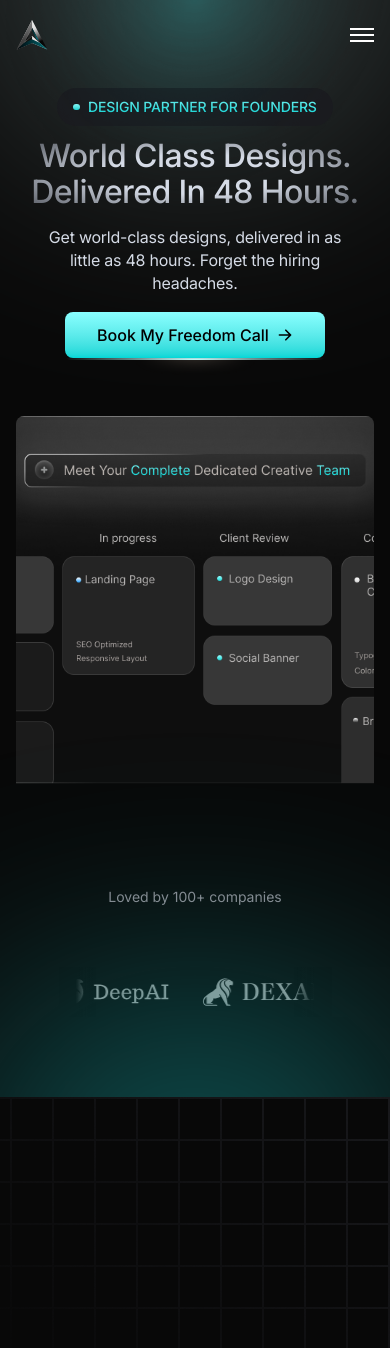
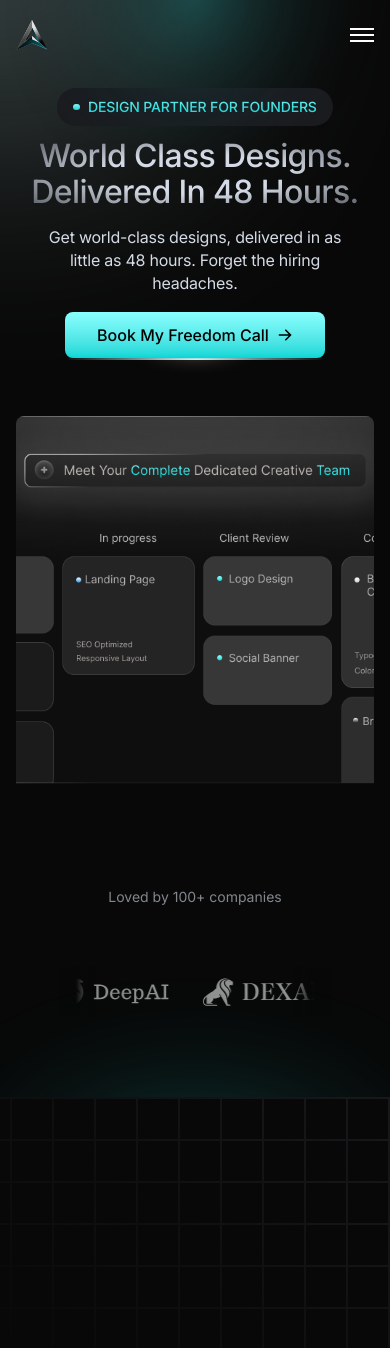
Before and after one commit to AvyraOS/avyra-studio, a Next.js app: page / in a window 390 px wide. Shown: the top 1348 px of the page. Built offline with nearby package versions, Linux system fonts and the light colour scheme.

Commit message:
fixing janky scroll

```diff
--- a/src/components/landing/hero.tsx
+++ b/src/components/landing/hero.tsx
@@ -258,15 +258,17 @@ const Hero = () => {
 
       {/* Bottom Level: Background Gradients */}
       <div className="absolute inset-0 z-0">
-        {/* Top Gradient - native CSS version, hanging off top */}
-        <div className="TopGradientBg absolute -top-[241px] left-1/2 transform -translate-x-1/2 w-[381.01px] h-[382px] opacity-40 rounded-br-md blur-[132.70px]"
+        {/* Top Gradient - optimized for mobile */}
+        <div className="TopGradientBg absolute -top-[241px] left-1/2 transform -translate-x-1/2 w-[381.01px] h-[382px] opacity-40 rounded-br-md blur-[132.70px] will-change-transform"
           style={{
-            background: "radial-gradient(circle, #89FFFF 0%, rgba(255,255,255,0.6) 62%, rgba(255,255,255,0.1) 100%)"
+            background: "radial-gradient(circle, #89FFFF 0%, rgba(255,255,255,0.6) 62%, rgba(255,255,255,0.1) 100%)",
+            transform: "translate3d(-50%, 0, 0)"
           }} />
-        {/* Bottom Gradient - native CSS version, hanging off bottom */}
-        <div className="BottomGradientBg absolute -bottom-[241px] left-1/2 transform -translate-x-1/2 w-[481.01px] h-[342px] opacity-40 rounded-tl-md blur-[132.70px]"
+        {/* Bottom Gradient - optimized for mobile with GPU acceleration */}
+        <div className="BottomGradientBg absolute -bottom-[241px] left-1/2 opacity-40 rounded-tl-md will-change-transform md:blur-[132.70px] blur-[80px] md:w-[481.01px] md:h-[342px] w-[300px] h-[200px]"
           style={{
-            background: "radial-gradient(circle, #18E0E0 0%, #18E0E0 42%, rgba(255,255,255,0.1) 100%)"
+            background: "radial-gradient(circle, #18E0E0 0%, #18E0E0 42%, rgba(255,255,255,0.1) 100%)",
+            transform: "translate3d(-50%, 0, 0)"
           }} />
 
         {/* Client Logos Animation - At background level */}
```
